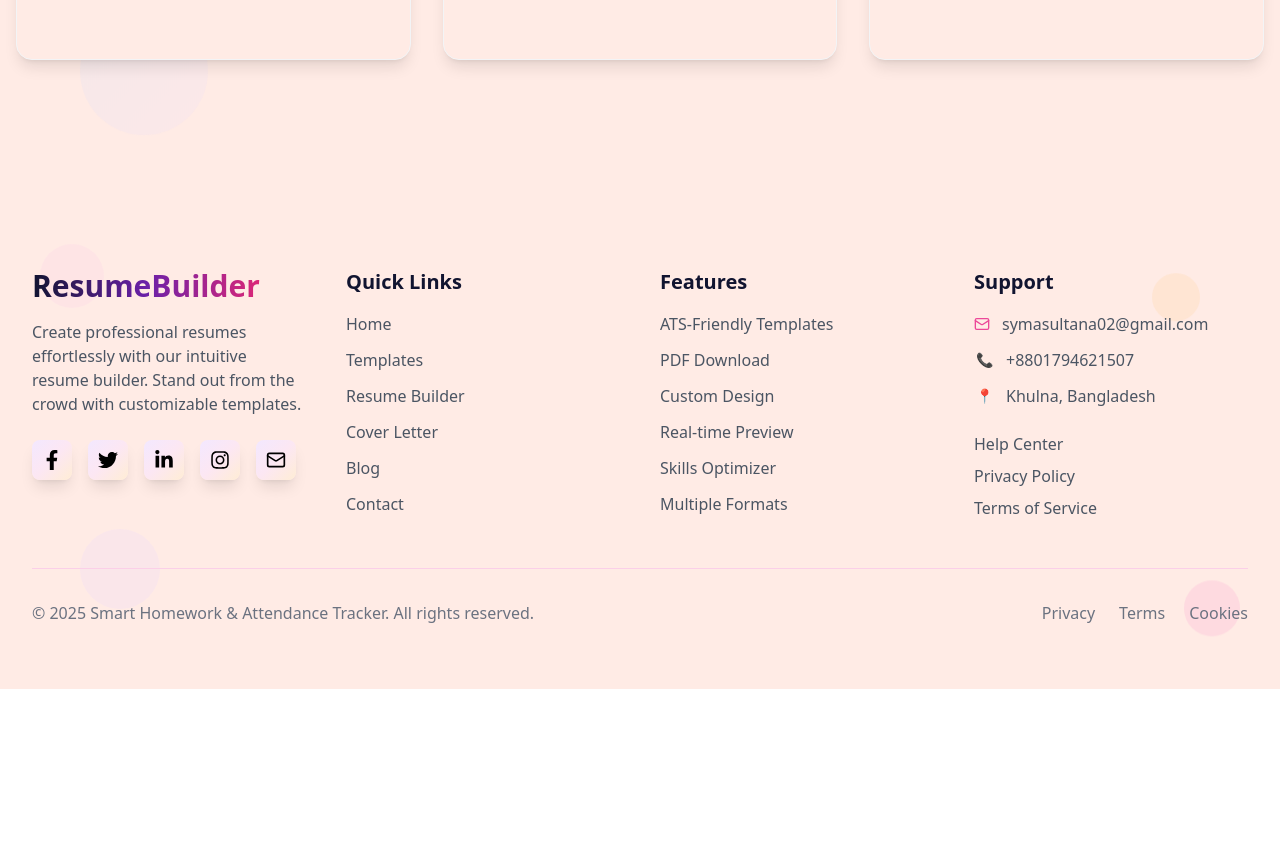
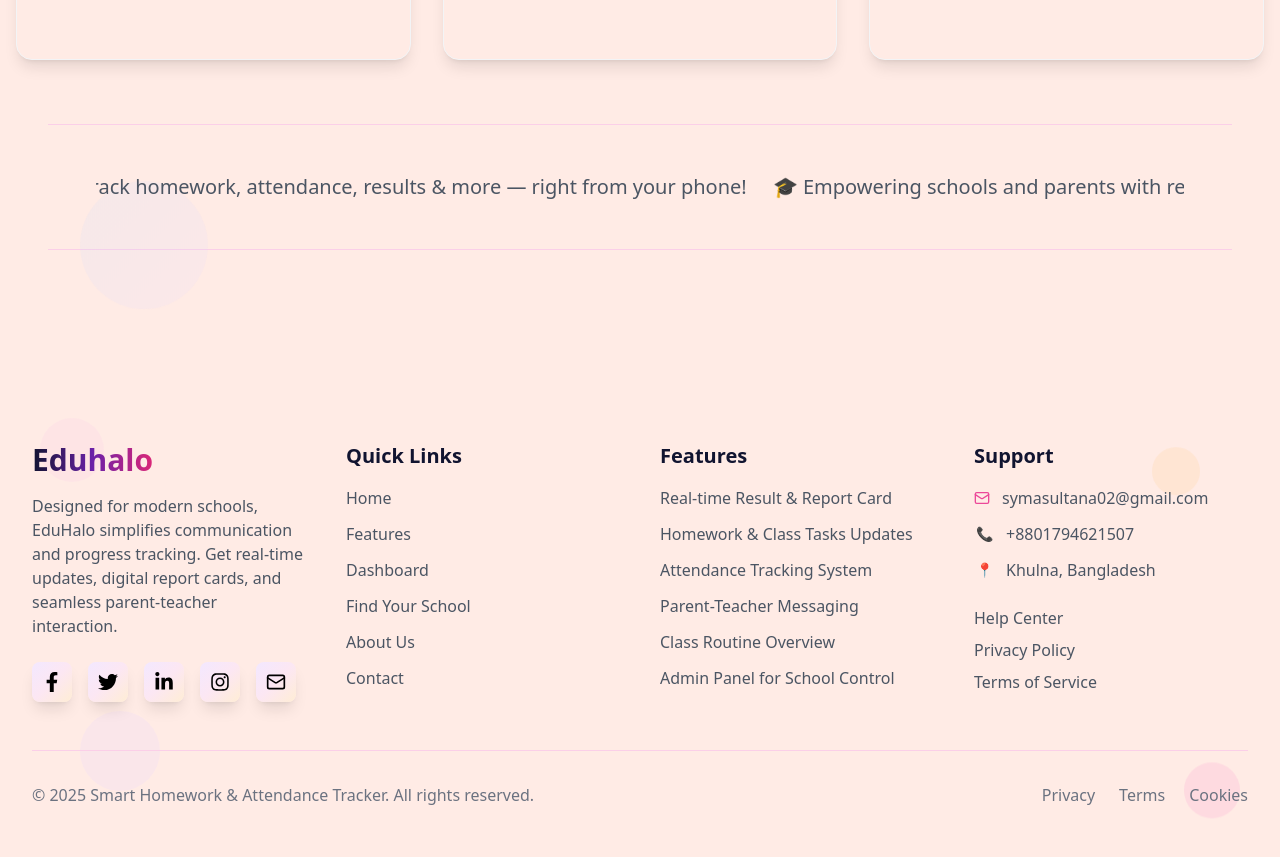
Before and after one commit to symadev/eduhalo, a React (Vite) app: page / in a window 1280 px wide. Shown: the part 2820-3677 px from the top of the page. Before the commit the page ends 3509 px from the top, so only its background shows below. Built offline with nearby package versions, Linux system fonts and the light colour scheme.

Commit message:
added the home page

```diff
--- a/package.json
+++ b/package.json
@@ -15,6 +15,7 @@
     "match-sorter": "^8.0.3",
     "react": "^19.1.0",
     "react-dom": "^19.1.0",
+    "react-fast-marquee": "^1.6.5",
     "react-icons": "^5.5.0",
     "react-router-dom": "^7.6.3",
     "sort-by": "^1.2.0"
--- a/src/Components/Feature.jsx
+++ b/src/Components/Feature.jsx
@@ -1,5 +1,6 @@
 import { useEffect, useState } from "react";
 import FeatureDetails from "../Components/FeatureDetails";
+import MarqueeBanner from "./MarqueeBanner";
 
 const Feature = () => {
   const [cards, setCards] = useState([]);
@@ -86,6 +87,9 @@ const Feature = () => {
 
 
       </div>
+
+
+        <MarqueeBanner></MarqueeBanner>
     </div>
   );
 };
--- a/src/Components/Footer.jsx
+++ b/src/Components/Footer.jsx
@@ -21,11 +21,12 @@ const Footer = () => {
                     <div className="sm:col-span-2 lg:col-span-1">
                         <h2 className="text-2xl sm:text-3xl font-bold mb-3 sm:mb-4">
                             <span className="bg-gradient-to-r from-[#111430] via-purple-800 to-pink-600 bg-clip-text text-transparent">
-                ResumeBuilder
+                                Eduhalo
                             </span>
                         </h2>
                         <p className="text-gray-600 mb-4 sm:mb-6 leading-relaxed text-sm sm:text-base">
-              Create professional resumes effortlessly with our intuitive resume builder. Stand out from the crowd with customizable templates.
+                            Designed for modern schools, EduHalo simplifies communication and progress tracking.
+                            Get real-time updates, digital report cards, and seamless parent-teacher interaction.
                         </p>
                         {/* Social Icons */}
                         <div className="flex space-x-3 sm:space-x-4">
@@ -57,27 +58,78 @@ const Footer = () => {
                     <div className="mt-6 sm:mt-0">
                         <h3 className="text-lg sm:text-xl font-semibold mb-3 sm:mb-4 text-[#111430]">Quick Links</h3>
                         <ul className="space-y-2 sm:space-y-3">
-              <li><a href="/" className="text-gray-600 hover:text-pink-600 transition-colors duration-300 text-sm sm:text-base hover:font-medium">Home</a></li>
-              <li><a href="/templates" className="text-gray-600 hover:text-pink-600 transition-colors duration-300 text-sm sm:text-base hover:font-medium">Templates</a></li>
-              <li><a href="/builder" className="text-gray-600 hover:text-pink-600 transition-colors duration-300 text-sm sm:text-base hover:font-medium">Resume Builder</a></li>
-              <li><a href="/cover-letter" className="text-gray-600 hover:text-pink-600 transition-colors duration-300 text-sm sm:text-base hover:font-medium">Cover Letter</a></li>
-              <li><a href="/blog" className="text-gray-600 hover:text-pink-600 transition-colors duration-300 text-sm sm:text-base hover:font-medium">Blog</a></li>
-              <li><a href="/contact" className="text-gray-600 hover:text-pink-600 transition-colors duration-300 text-sm sm:text-base hover:font-medium">Contact</a></li>
+                            <li>
+                                <a href="/" className="text-gray-600 hover:text-pink-600 transition-colors duration-300 text-sm sm:text-base hover:font-medium">
+                                    Home
+                                </a>
+                            </li>
+                            <li>
+                                <a href="/features" className="text-gray-600 hover:text-pink-600 transition-colors duration-300 text-sm sm:text-base hover:font-medium">
+                                    Features
+                                </a>
+                            </li>
+                            <li>
+                                <a href="/dashboard" className="text-gray-600 hover:text-pink-600 transition-colors duration-300 text-sm sm:text-base hover:font-medium">
+                                    Dashboard
+                                </a>
+                            </li>
+                            <li>
+                                <a href="/schools" className="text-gray-600 hover:text-pink-600 transition-colors duration-300 text-sm sm:text-base hover:font-medium">
+                                    Find Your School
+                                </a>
+                            </li>
+                            <li>
+                                <a href="/about" className="text-gray-600 hover:text-pink-600 transition-colors duration-300 text-sm sm:text-base hover:font-medium">
+                                    About Us
+                                </a>
+                            </li>
+                            <li>
+                                <a href="/contact" className="text-gray-600 hover:text-pink-600 transition-colors duration-300 text-sm sm:text-base hover:font-medium">
+                                    Contact
+                                </a>
+                            </li>
                         </ul>
                     </div>
+
+
 
                     {/* Features */}
                     <div className="mt-6 sm:mt-0">
                         <h3 className="text-lg sm:text-xl font-semibold mb-3 sm:mb-4 text-[#111430]">Features</h3>
                         <ul className="space-y-2 sm:space-y-3">
-              <li><a href="/" className="text-gray-600 hover:text-pink-600 transition-colors duration-300 text-sm sm:text-base hover:font-medium">ATS-Friendly Templates</a></li>
-              <li><a href="/" className="text-gray-600 hover:text-pink-600 transition-colors duration-300 text-sm sm:text-base hover:font-medium">PDF Download</a></li>
-              <li><a href="/" className="text-gray-600 hover:text-pink-600 transition-colors duration-300 text-sm sm:text-base hover:font-medium">Custom Design</a></li>
-              <li><a href="/" className="text-gray-600 hover:text-pink-600 transition-colors duration-300 text-sm sm:text-base hover:font-medium">Real-time Preview</a></li>
-              <li><a href="/" className="text-gray-600 hover:text-pink-600 transition-colors duration-300 text-sm sm:text-base hover:font-medium">Skills Optimizer</a></li>
-              <li><a href="/" className="text-gray-600 hover:text-pink-600 transition-colors duration-300 text-sm sm:text-base hover:font-medium">Multiple Formats</a></li>
+                            <li>
+                                <a href="/" className="text-gray-600 hover:text-pink-600 transition-colors duration-300 text-sm sm:text-base hover:font-medium">
+                                    Real-time Result & Report Card
+                                </a>
+                            </li>
+                            <li>
+                                <a href="/" className="text-gray-600 hover:text-pink-600 transition-colors duration-300 text-sm sm:text-base hover:font-medium">
+                                    Homework & Class Tasks Updates
+                                </a>
+                            </li>
+                            <li>
+                                <a href="/" className="text-gray-600 hover:text-pink-600 transition-colors duration-300 text-sm sm:text-base hover:font-medium">
+                                    Attendance Tracking System
+                                </a>
+                            </li>
+                            <li>
+                                <a href="/" className="text-gray-600 hover:text-pink-600 transition-colors duration-300 text-sm sm:text-base hover:font-medium">
+                                    Parent-Teacher Messaging
+                                </a>
+                            </li>
+                            <li>
+                                <a href="/" className="text-gray-600 hover:text-pink-600 transition-colors duration-300 text-sm sm:text-base hover:font-medium">
+                                    Class Routine Overview
+                                </a>
+                            </li>
+                            <li>
+                                <a href="/" className="text-gray-600 hover:text-pink-600 transition-colors duration-300 text-sm sm:text-base hover:font-medium">
+                                    Admin Panel for School Control
+                                </a>
+                            </li>
                         </ul>
                     </div>
+
 
                     {/* Support & Contact */}
                     <div className="mt-6 sm:mt-0">
--- a/src/Components/MainLayout.jsx
+++ b/src/Components/MainLayout.jsx
@@ -1,12 +1,14 @@
 import { Outlet } from "react-router-dom";
 import Navbar from "./Navbar";
 import Footer from "./Footer";
+
 
 const MainLayout = () => {
     return (
         <div>
             <Navbar></Navbar>
             <Outlet></Outlet>
+
             <Footer></Footer>
         </div>
     );
--- /dev/null
+++ b/src/Components/MarqueeBanner.jsx
@@ -0,0 +1,15 @@
+import Marquee from "react-fast-marquee";
+
+const MarqueeBanner = () => {
+  return (
+    <div className="bg-[#FFEBE5]  p-12  m-12 text-gray-600 border-t border-b text-xl border-pink-200">
+      <Marquee pauseOnHover speed={50} gradient={false}>
+        📢 Stay updated with EduHalo: Track homework, attendance, results & more — right from your phone! &nbsp;&nbsp;&nbsp;
+        🎓 Empowering schools and parents with real-time academic updates. &nbsp;&nbsp;&nbsp;
+        🧑‍🏫 Teachers can upload tasks and results instantly!
+      </Marquee>
+    </div>
+  );
+};
+
+export default MarqueeBanner;
```
Also changed, not shown: 1 other file (tests, documents, lock files or other folders). Lines whose indentation alone changed are shown as unchanged.
